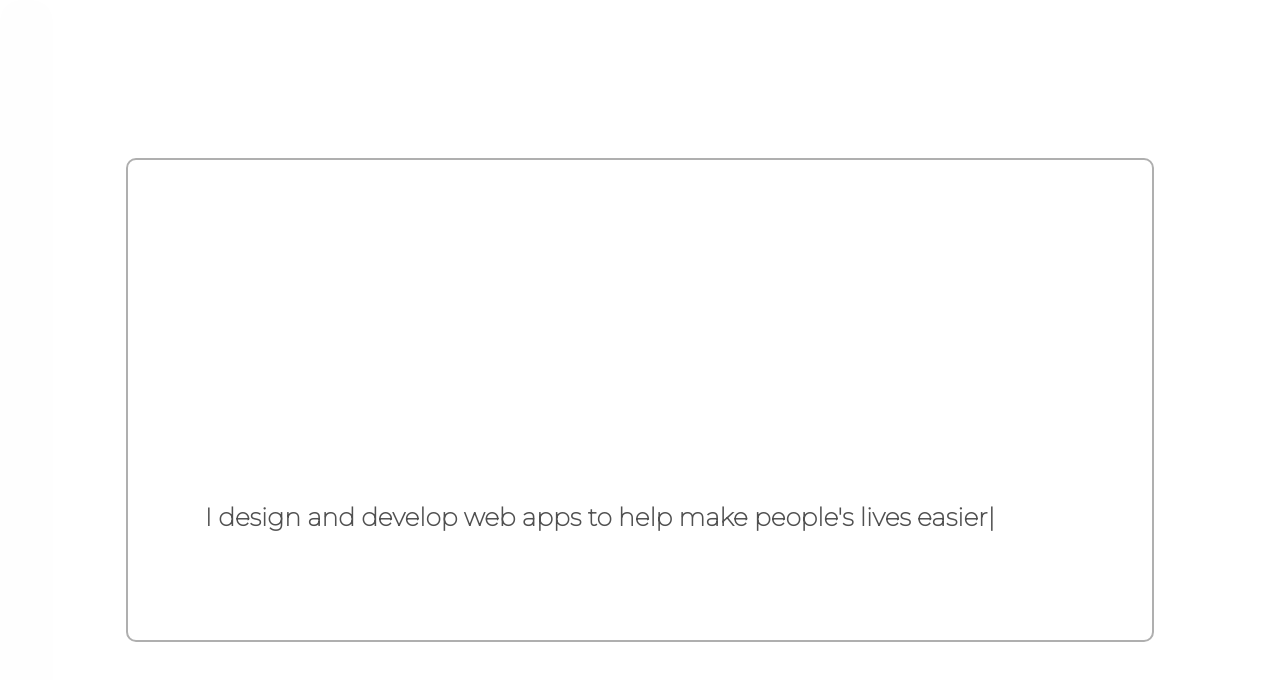
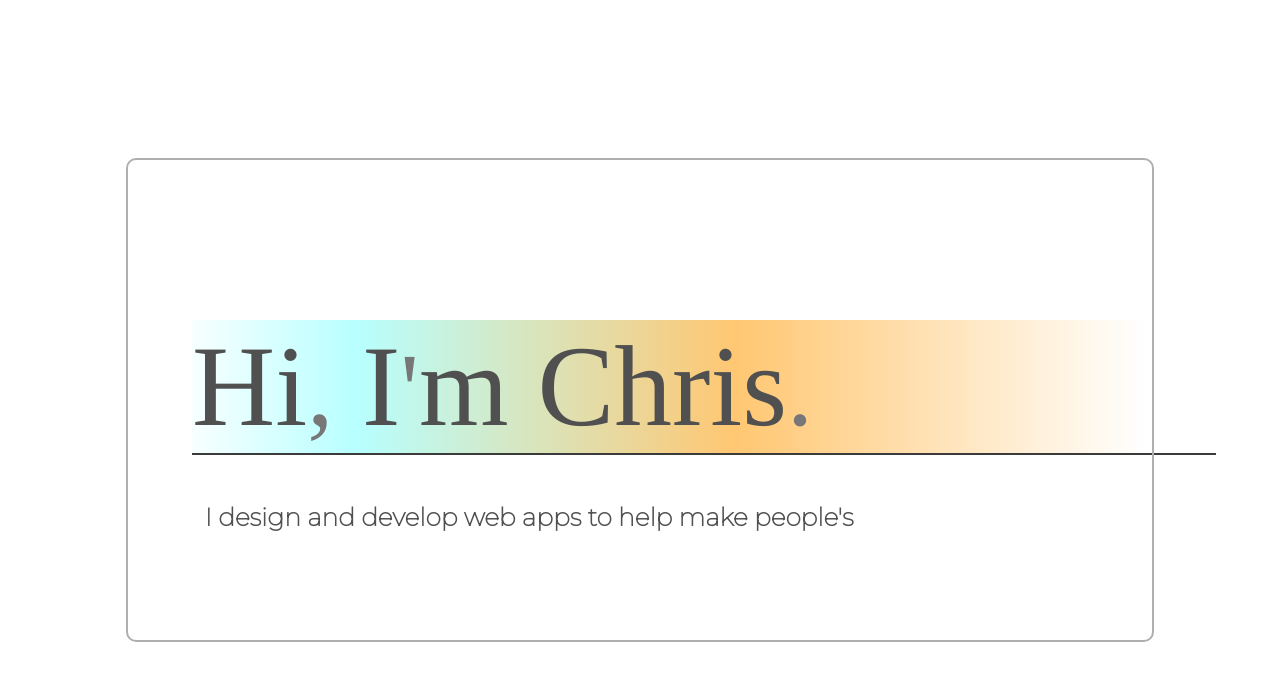
Before and after one commit to ck2e14/portfoliov4, a React (Create React App) app: page / in a window 1280 px wide. Shown: the top 680 px of the page. Built offline with nearby package versions, Linux system fonts and the light colour scheme.

Commit message:
paint timings fixed on landing page typewriting, navbar anim & font units

```diff
--- a/src/App.js
+++ b/src/App.js
@@ -20,7 +20,7 @@ function App() {
   useEffect(() => {
     setTimeout(() => {
       setPaintNavbar(true)
-    }, 5000);
+    }, 6000);
   }, [])
 
   return (
--- a/src/Components/About/About.js
+++ b/src/Components/About/About.js
@@ -10,7 +10,7 @@ const About = () => {
          <div className="content-border">
 
             <div className="about-blurb">
-                  I am a junior <span> full-stack web developer.</span> I love to dream-up and develop <span>performant,</span> <span>powerful</span> & <span>attractive</span> user experiences, particularly in React.js, supported by Rails backends.<br/><br/><br/>
+                  I am a junior <span> full-stack web developer.</span> I love to dream-up and develop <span>performant,</span> <span>powerful</span> & <span>attractive user experiences</span>, particularly in React.js, supported by Rails backends.<br/><br/><br/>
 
                   Since graduating from FlatIron's immersive software engineering course in January, I've <span>levelled-up</span> my full-stack and UX skillset through personal & commercial projects, online tutorials, forum chats and algorithm challenge websites like <a href="http://edabit.com" target="_blank" rel="noopener noreferrer" className="link">edabit.com.</a> <br/><br/><br/>
                   I am quietly <span>confident,</span> naturally <span>curious,</span> and <span>always learning</span> new skills and new technologies.
--- a/src/Components/Contact/Contact-style.css
+++ b/src/Components/Contact/Contact-style.css
@@ -21,24 +21,26 @@
    left: 50%;
    transform: translate(-50%, -50%);
    text-align: center;
-   width: 80%;
+   width:85%;
    font-weight: bold;
    background-color: rgb(255, 255, 255);
    position: relative;
    font-size: 1.6vw;
+   line-height: 1.8;
 }
 
 .contact-contents span {
    /* font-size: 2vw; */
-   color: rgb(177, 130, 43);
-   background-color: rgb(226, 226, 226);
+   color: rgb(80, 80, 80);
+   background-color: rgb(122, 252, 234);
    padding-left: .5%;
    padding-right: .5%;
+   border-radius: .25vw;
 }
 
 .contact-links {
    position: absolute;
-   top: 70%;
+   top: 80%;
    left: 50%;
    transform: translateX(-50%);
    font-size: 1vw;
--- a/src/Components/Landing/Landing.css
+++ b/src/Components/Landing/Landing.css
@@ -46,8 +46,12 @@
    width: 80%;
    border-bottom: 2px solid rgb(59, 59, 59);
    font-size: 9vw;
-   background: linear-gradient(90deg, rgba(248,255,255,1) 0%, rgb(202, 255, 255) 16%,   rgb(255, 233, 159) 73%, rgba(255,255,255,1) 93%);
-   color: rgb(80, 80, 80);
+   background: linear-gradient(90deg,
+      rgba(248,255,255,1) 0%,
+      rgb(183, 255, 255) 16%,
+      rgb(255, 199, 114) 53%,
+      rgba(255,255,255,1) 93%);
+   color: rgb(80, 80, 80);  ;
    transition: all .25s;;
 	-webkit-animation: text-focus-in 1s cubic-bezier(0.550, 0.085, 0.680, 0.530) both;
    animation: text-focus-in 1s cubic-bezier(0.550, 0.085, 0.680, 0.530) both;
@@ -75,7 +79,7 @@
    border-top-left-radius: 0;
    font-family: 'Montserrat', sans-serif;
    padding: 1%;
-   transition: all .25s;
+   transition: all .25s;;
    /* -webkit-animation: text-focus-in 1s cubic-bezier(0.550, 0.085, 0.680, 0.530) both;
    animation: text-focus-in 1s cubic-bezier(0.550, 0.085, 0.680, 0.530) both; */
 }
--- a/src/Components/Landing/Landing.js
+++ b/src/Components/Landing/Landing.js
@@ -6,17 +6,12 @@ import brushStroke from '../../Assets/Media/brushStroke.png'
 
 const Landing = () => {
 
-   const [ renderTypewriter2, setRenderTypewriter2 ] = useState(false)
-   // const [ render2ndTypewriter, setRender2ndTypewriter ] = useState(false)
+   const [ renderTypewriter, setRenderTypewriter ] = useState(false)
 
    useEffect(() => {
       setTimeout(() => {
-         setRenderTypewriter2(true)
-      }, 1300);
-      // setTimeout(() => {
-      //    setRenderTypewriter(false)
-      //    setRender2ndTypewriter(true)
-      // }, 7000);
+         setRenderTypewriter(true)
+      }, 1900);
    }, [])
 
    return (
@@ -24,19 +19,9 @@ const Landing = () => {
 
          <div className="border-box" style={{backgroundImage: `url:${brushStroke}`}}></div>
 
-         {/* { renderTypewriter1 &&
+         { renderTypewriter &&
             <Typical
-            steps={["I design and develop web apps to help make people's lives easier."]}
-            loop={1}
-            // wrapper="p"
-            className='tagline'
-            />
-         } */}
-
-
-         { renderTypewriter2 &&
-            <Typical
-            steps={["I design and develop web apps to help make people's lives easier."]}
+            steps={["I design and develop web apps to help make people's lives easier. :)"]}
             loop={1}
             // wrapper="p"
             className='tagline'
@@ -52,9 +37,9 @@ const Landing = () => {
             />
          } */}
 
-         {/* <div className="my-name">
+         <div className="my-name">
             Hi<span>,</span> I<span>'</span>m Chris<span>.</span>
-         </div> */}
+         </div>
 
       </div>
 
--- a/src/Components/NavBar/NavBar-style.css
+++ b/src/Components/NavBar/NavBar-style.css
@@ -16,7 +16,7 @@
 
 .navbar-container:hover {
    width: 12%;
-   min-width: 190px;
+   /* min-width: 190px; */
    background-color: rgb(31, 31, 31);
    box-shadow: 2px 2px 25px rgb(0, 0, 0);
 }
@@ -48,7 +48,7 @@
    width: fit-content;
    font-weight: bold;
    transition: all .25s;
-   letter-spacing: 2px;
+   /* letter-spacing: 2px; */
    text-align: left;
    text-decoration: none !important;
    z-index: 99;
@@ -84,7 +84,7 @@ a {
 }
 
 .nav-item:hover {
-   color: rgb(0, 247, 255);
+   color: rgb(88, 220, 224);
    /* color: rgb(212, 212, 212); */
    /* top: -2%;
    left: 2%; */
@@ -94,9 +94,9 @@ a {
    position: absolute;
    color: grey;
    transform: translateY(-50%);
-   transform-origin: 40px 20px;
+   /* transform-origin: 40px 20px; */
    top: 50%;
-   font-size: 30px;
+   font-size: 2vw;
    writing-mode: vertical-lr;
    width: 120px;
    left: 20%;
--- a/src/Components/Projects/Projects-style.css
+++ b/src/Components/Projects/Projects-style.css
@@ -39,14 +39,15 @@
 /* EXPANDED PANEL CSS BELOW */
 .projects-expandedCards-container {
    flex:1.75;
-   /* border: 2px solid rgb(46, 46, 46); */
    border-top-right-radius: .5vw;
+   position: relative;
    border-bottom-right-radius: .5vw;
 }
 
 .expandedCards-content {
-   position: relative;
+   position: absolute;
    height: 98%;
+   /* border: 2px solid red; */
    width: 98%;
    top: 50%; left: 50%;
    transform: translate(-50%, -50%);
@@ -65,14 +66,12 @@
    text-transform: uppercase;
    font-size: 2.5vw;
    font-weight: bold;
-   /* font-family: 'Tinos', serif;   */
    color: rgb(143, 143, 143);
-
    /* background: linear-gradient(90deg,
-   rgba(248,255,255,1) 0%,
-   rgb(254, 255, 202) 16%,
-   rgb(158, 255, 171) 73%,
-   rgba(255,255,255,1) 93%); */
+      rgba(248,255,255,1) 0%,
+      rgb(254, 255, 202) 16%,
+      rgb(158, 255, 171) 73%,
+      rgba(255,255,255,1) 93%); */
    background-color: rgb(46, 46, 46);
 
 }
@@ -81,13 +80,14 @@
    top: 50%;
    transform: translate(-50%, -50%);
    color: rgb(92, 92, 92);
+   text-transform: capitalize;
 }
 
 .expandedCard-blurb {
    font-size: 1.5vw;
    position: relative;
    font-weight: bold;
-   top: 40%;
+   top: 45%;
    width: 80%;
    left: 50%;
    transform: translate(-50%, -50%);
--- a/src/Components/Projects/Projects.js
+++ b/src/Components/Projects/Projects.js
@@ -20,7 +20,7 @@ const Projects = () => {
 
    const hygenik = {
       title: 'Hygenik',
-      content: 'Plots FSA hygiene ratings data for food-serving premises on a map and side-panel. Uses current location or search term. Users can blacklist sites. React.js (hooks, router), JavaScript (ES6, Async), CSS3, HTNL, JWT-Authentication, Rails API.',
+      content: "Plots Government's FSA hygiene ratings data for food-serving premises on a map and side-panel. Uses current location or search term. Users can blacklist sites. React.js (hooks, router), JavaScript (ES6, Async), CSS3, HTNL, JWT-Authentication, Rails API.",
       link: 'https://mod5-frontend.herokuapp.com/',
       codeLink: 'https://github.com/ck2e14/Mod5ProjectBackend'
    }
@@ -40,7 +40,7 @@ const Projects = () => {
 
    const vatCalc = {
       title: 'VAT Calculator',
-      content: 'Dynamic VAT calculator, with adjustable VAT rates. Can enter multiple values for sum or single value VAT. Rounds upwards appropriately rather than truncating-i.e. not .toFixed()-and formats toLocaleString(). Built in React.js (hooks, controlled forms), vanilla CSS3 and HTML.',
+      content: 'Dynamic VAT calculator, with adjustable VAT rates. Can enter multiple values for summed-/single-value VAT. Rounds upwards appropriately rather than truncating, i.e. not .toFixed(), and formats toLocaleString(). Built in React.js (hooks, controlled forms), vanilla CSS3 and HTML.',
       link: 'https://cook-dev-test.netlify.app/',
       codeLink: 'https://github.com/ck2e14/cook-test'
    }
--- a/src/Components/Resume/Resume-style.css
+++ b/src/Components/Resume/Resume-style.css
@@ -9,12 +9,15 @@
    color: grey;
    animation: fade-in 1s;
    cursor: default;
-   background: linear-gradient(72deg, rgba(255,255,255,1) 4%, rgb(156, 255, 149) 54%, rgba(183,255,178,1) 75%, rgba(255,255,255,1) 93%);
+   background: linear-gradient(72deg,
+      rgba(255,255,255,1) 4%,
+      rgb(156, 255, 149) 54%,
+      rgba(183,255,178,1) 75%,
+      rgba(255,255,255,1) 93%);
 }
 
 .resume-container {
-   height: 95%;
-   top: 2%;
+   height: 100%;
    position: relative;
-   left: 25%;
+   overflow: visible;
 }
--- a/src/Components/Resume/Resume.js
+++ b/src/Components/Resume/Resume.js
@@ -11,7 +11,7 @@ const Resume = () => {
 
                <div className="resume-container">
 
-               <embed src={resumeFile} width="53%" height="100%"/>
+               <embed src={resumeFile} width="100%" height="100%"/>
 
                </div>
 
```
Also changed, not shown: src/Components/Contact/Contact.js (+12 -5 lines), src/Assets/Media/mobileIconUse.png (added).
